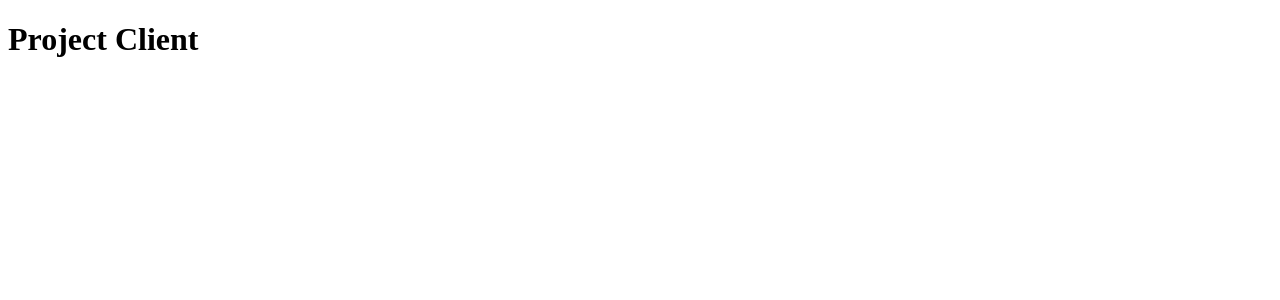
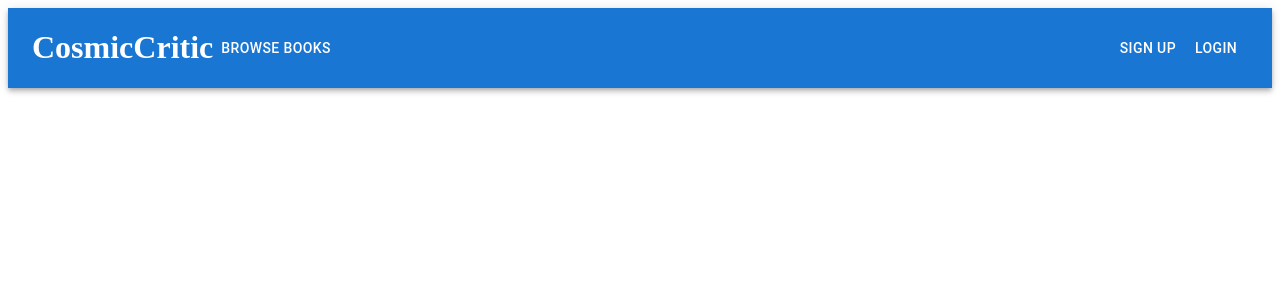
Before and after one commit to StephenCsengo/cosmiccritic, a React (Create React App) app in the folder client/: page / in a window 1280 px wide. Shown: the top 300 px of the page. Built offline with nearby package versions, Linux system fonts and the light colour scheme.

Commit message:
Add Navbar.js and Home.js

```diff
--- a/client/src/components/App.js
+++ b/client/src/components/App.js
@@ -1,8 +1,13 @@
 import React, { useEffect, useState } from "react";
 import { Switch, Route } from "react-router-dom";
+import NavBar from "./NavBar.js";
 
 function App() {
-  return <h1>Project Client</h1>;
+  return (
+    <div className="app">
+      <NavBar />
+    </div>
+  );
 }
 
 export default App;
--- /dev/null
+++ b/client/src/components/NavBar.js
@@ -0,0 +1,32 @@
+import React from "react";
+import { NavLink } from "react-router-dom";
+import { AppBar, Grid, Menu, Toolbar, Button } from "@mui/material";
+
+function NavBar() {
+  return (
+    <AppBar position="static">
+      <Toolbar>
+        <Grid
+          container
+          direction="row"
+          justifyContent="flex-start"
+          alignItems="center"
+        >
+          <h1>CosmicCritic</h1>
+          <Button color="inherit">Browse Books</Button>
+        </Grid>
+        <Grid
+          container
+          direction="row"
+          justifyContent="flex-end"
+          alignItems="center"
+        >
+          <Button color="inherit">Sign Up</Button>
+          <Button color="inherit">Login</Button>
+        </Grid>
+      </Toolbar>
+    </AppBar>
+  );
+}
+
+export default NavBar;
```
Also changed, not shown: client/package.json (+6 -1 lines), client/src/components/Home.js (added), 1 other file (tests, documents, lock files or other folders).
